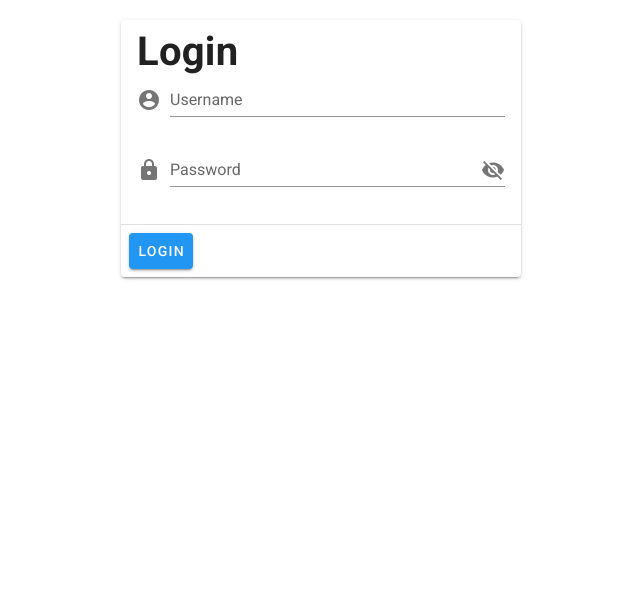
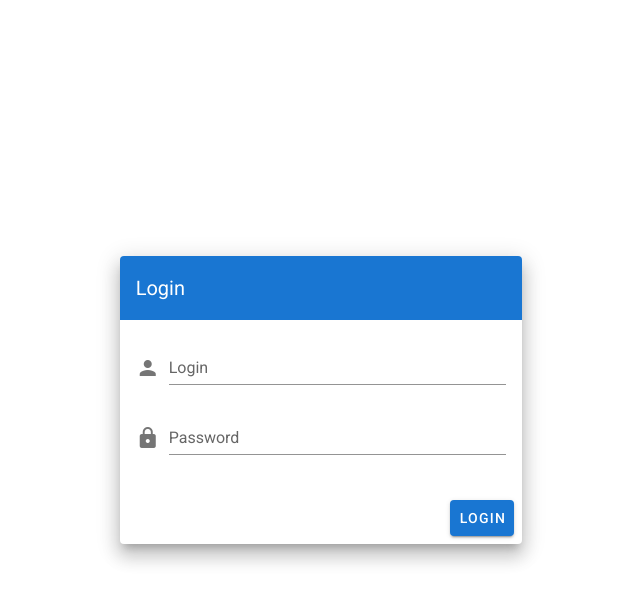
Before and after one commit to CloudERPng/gatekeeper, a Vue app: page /#/login in a window 1280 px wide. Shown: the top 602 px of the page, without its empty margins (319-959 px from the left). Built offline with nearby package versions, Linux system fonts and the light colour scheme.

Commit message:
new design for the login form

```diff
--- a/src/views/LoginForm.vue
+++ b/src/views/LoginForm.vue
@@ -1,27 +1,57 @@
 <template>
-  <v-app>
-    <v-card width="400" class="mx-auto mt-5">
-      <v-card-title class="pb-0">
-        <h1>Login</h1>
-      </v-card-title>
+  <v-app id="inspire">
+    <v-content>
+      <v-container
+        class="fill-height"
+        fluid
+      >
+        <v-row
+          align="center"
+          justify="center"
+        >
+          <v-col
+            cols="12"
+            sm="8"
+            md="4"
+          >
+            <v-card class="elevation-12">
+              <v-toolbar
+                color="primary"
+                dark
+                flat
+              >
+                <v-toolbar-title>Login</v-toolbar-title>
+                <v-spacer />
+              </v-toolbar>
               <v-card-text>
                 <v-form>
-          <v-text-field label="Username" prepend-icon="mdi-account-circle" v-model="username" />
                   <v-text-field
-            :type="showPassword ? 'text' : 'password'"
+                    label="Login"
+                    name="login"
+                    prepend-icon="person"
+                    type="text"
+                    v-model="username"
+                  />
+
+                  <v-text-field
+                    id="password"
                     label="Password"
-            prepend-icon="mdi-lock"
-            :append-icon="showPassword ? 'mdi-eye' : 'mdi-eye-off'"
-            @click:append="showPassword = !showPassword"
+                    name="password"
+                    prepend-icon="lock"
+                    type="password"
                     v-model="password"
                   />
                 </v-form>
               </v-card-text>
-      <v-divider></v-divider>
               <v-card-actions>
-        <v-btn color="info" @click="login">Login</v-btn>
+                <v-spacer />
+                <v-btn color="primary" @click="login">Login</v-btn>
               </v-card-actions>
             </v-card>
+          </v-col>
+        </v-row>
+      </v-container>
+    </v-content>
   </v-app>
 </template>
 
```
Lines whose indentation alone changed are shown as unchanged.
